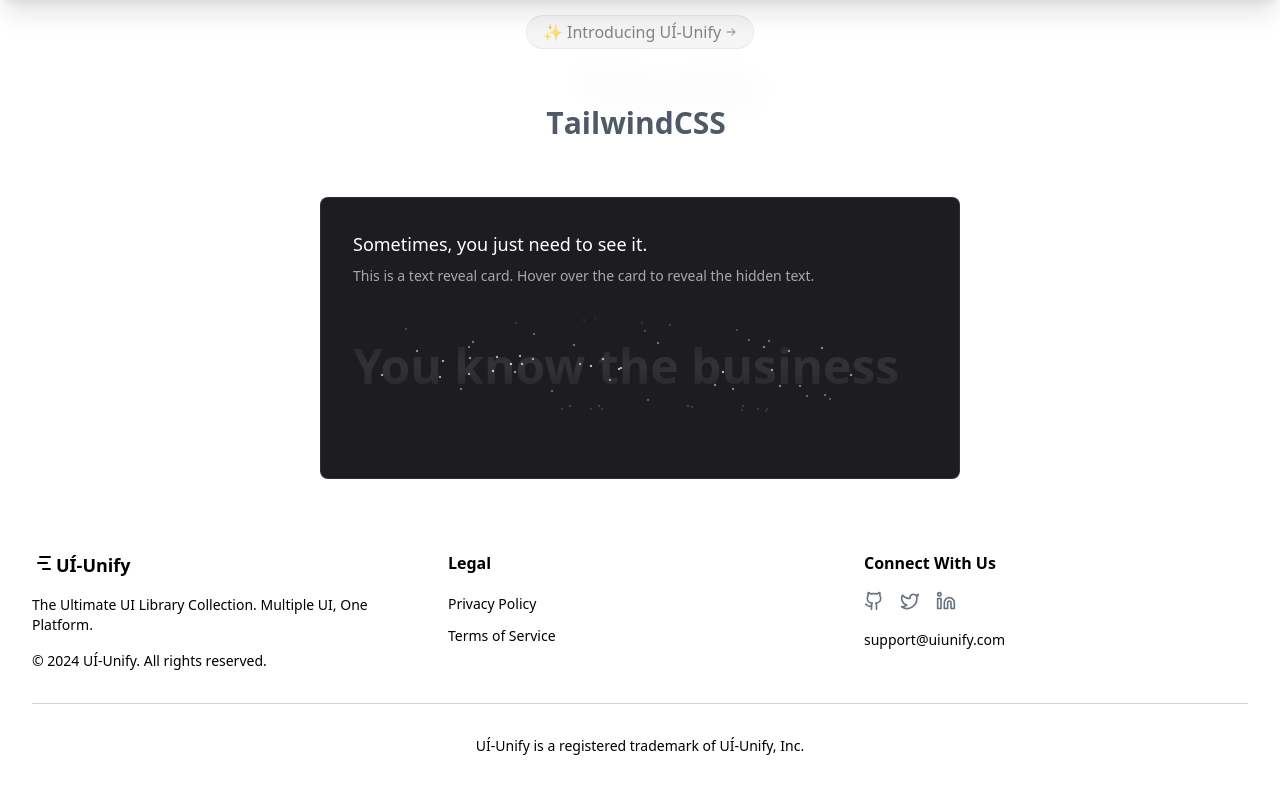
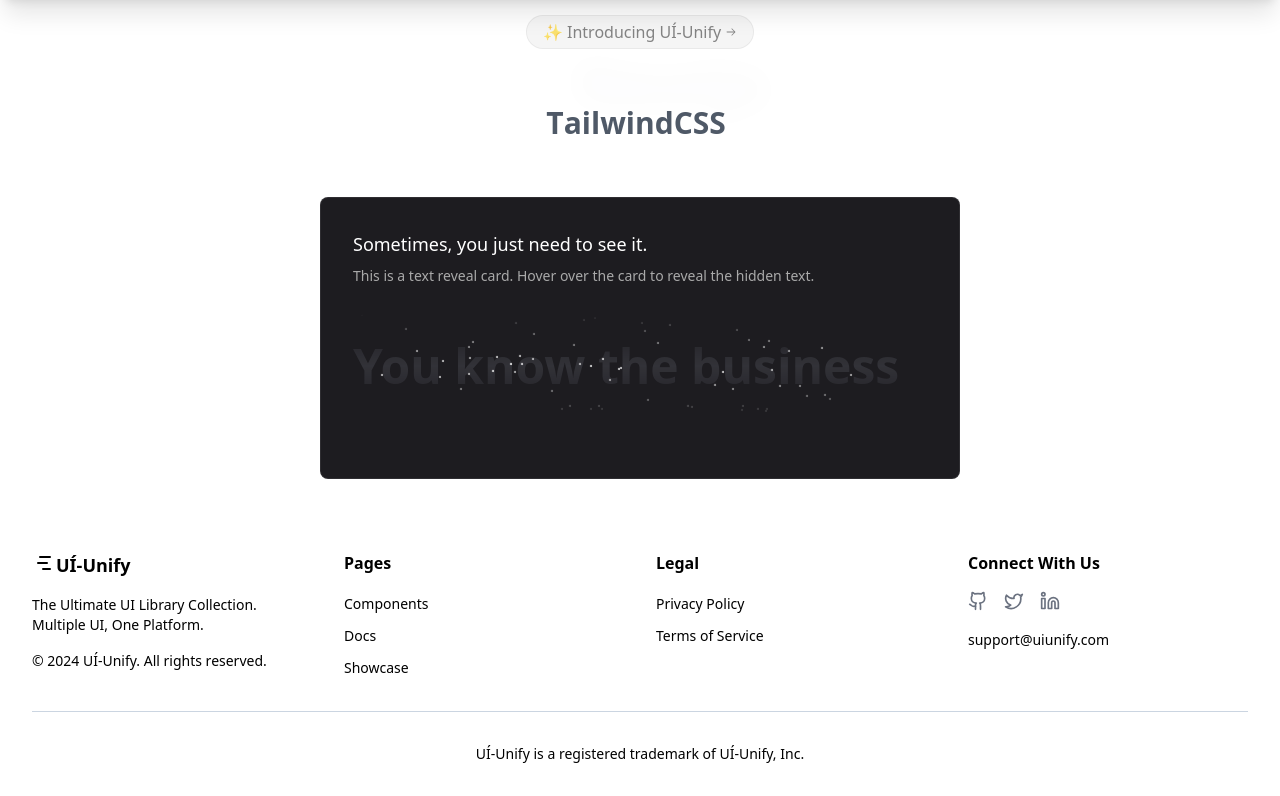
Before and after one commit to rishavchand/ui-unify, a Next.js app: page / in a window 1280 px wide. Shown: the part 1263-2059 px from the top of the page. Built offline with nearby package versions, Linux system fonts and the light colour scheme.

Commit message:
feat: enhance Footer component with additional navigation links and improved layout

```diff
--- a/components/Footer.tsx
+++ b/components/Footer.tsx
@@ -1,12 +1,17 @@
 import React from 'react';
 import Link from 'next/link';
 import { Github, Twitter, Linkedin, ChartNoAxesGantt } from 'lucide-react';
-
 
 interface FooterProps {
   year?: number;
   email?: string;
 }
+
+const navLinks = [
+  { name: 'Components', href: '/components' },
+  { name: 'Docs', href: '/docs' },
+  { name: 'Showcase', href: '/showcase' },
+] as const;
 
 const Footer: React.FC<FooterProps> = ({
   year = new Date().getFullYear(),
@@ -15,13 +20,32 @@ const Footer: React.FC<FooterProps> = ({
   return (
     <footer className=" dark:text-gray-300 py-8  mt-10">
       <div className="container mx-auto px-6 lg:px-8">
-        <div className="grid grid-cols-1 md:grid-cols-3 gap-8">
+        <div className="grid grid-cols-1 md:grid-cols-4 gap-8">
           <div className="space-y-4">
-            <h3 className="text-lg font-semibold flex"><ChartNoAxesGantt />UÍ-Unify</h3>
+            <h3 className="text-lg font-semibold flex">
+              <ChartNoAxesGantt />
+              UÍ-Unify
+            </h3>
             <p className="text-sm">
-            The Ultimate UI Library Collection. Multiple UI, One Platform.
+              The Ultimate UI Library Collection. Multiple UI, One Platform.
             </p>
             <p className="text-sm">© {year} UÍ-Unify. All rights reserved.</p>
+          </div>
+
+          <div>
+            <h4 className="text-md font-semibold mb-4">Pages</h4>
+            <ul className="space-y-2">
+              {navLinks.map((link) => (
+                <li key={link.name}>
+                  <Link
+                    href={link.href}
+                    className="text-sm hover:text-red-500 transition-colors duration-200"
+                  >
+                    {link.name}
+                  </Link>
+                </li>
+              ))}
+            </ul>
           </div>
 
           <div>
```
